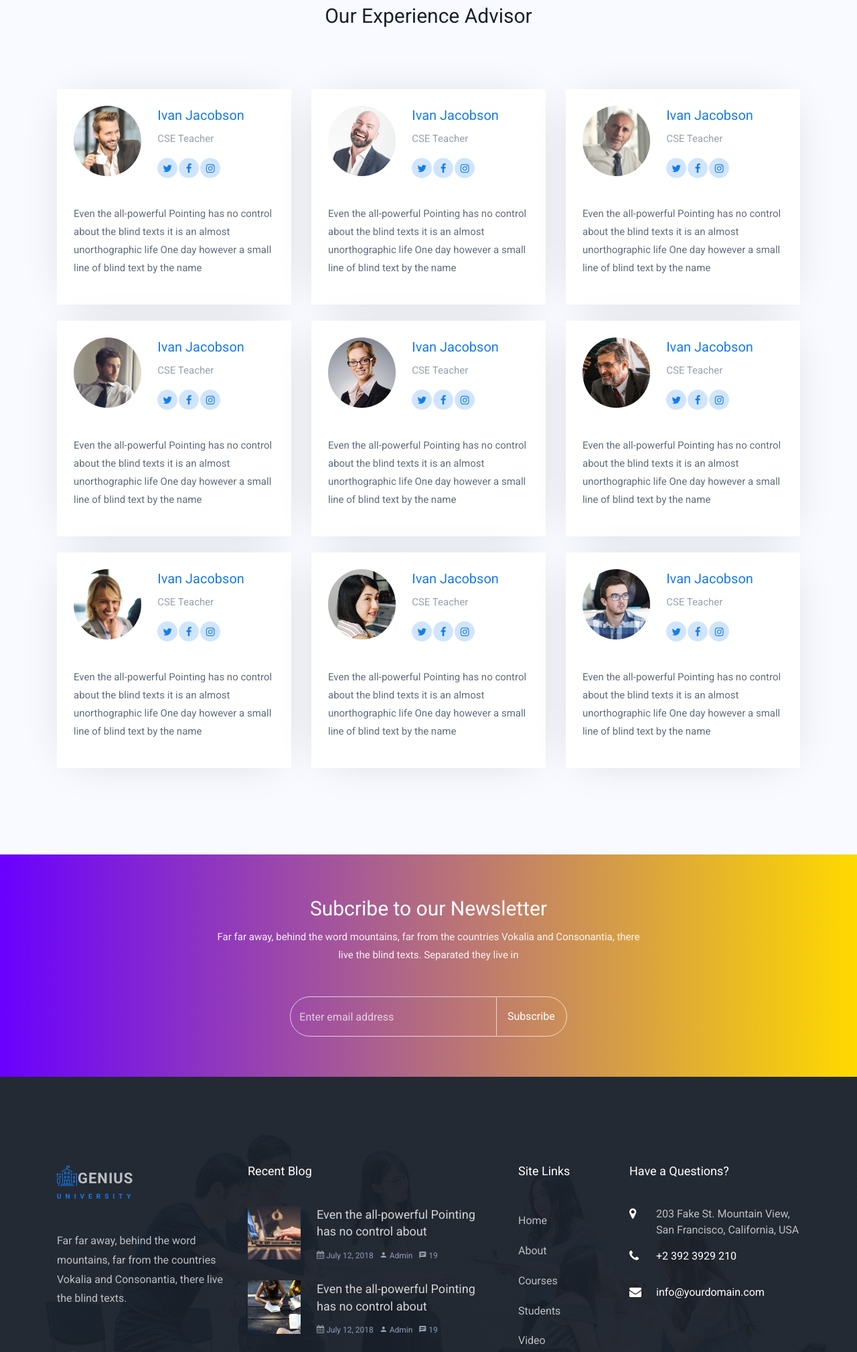
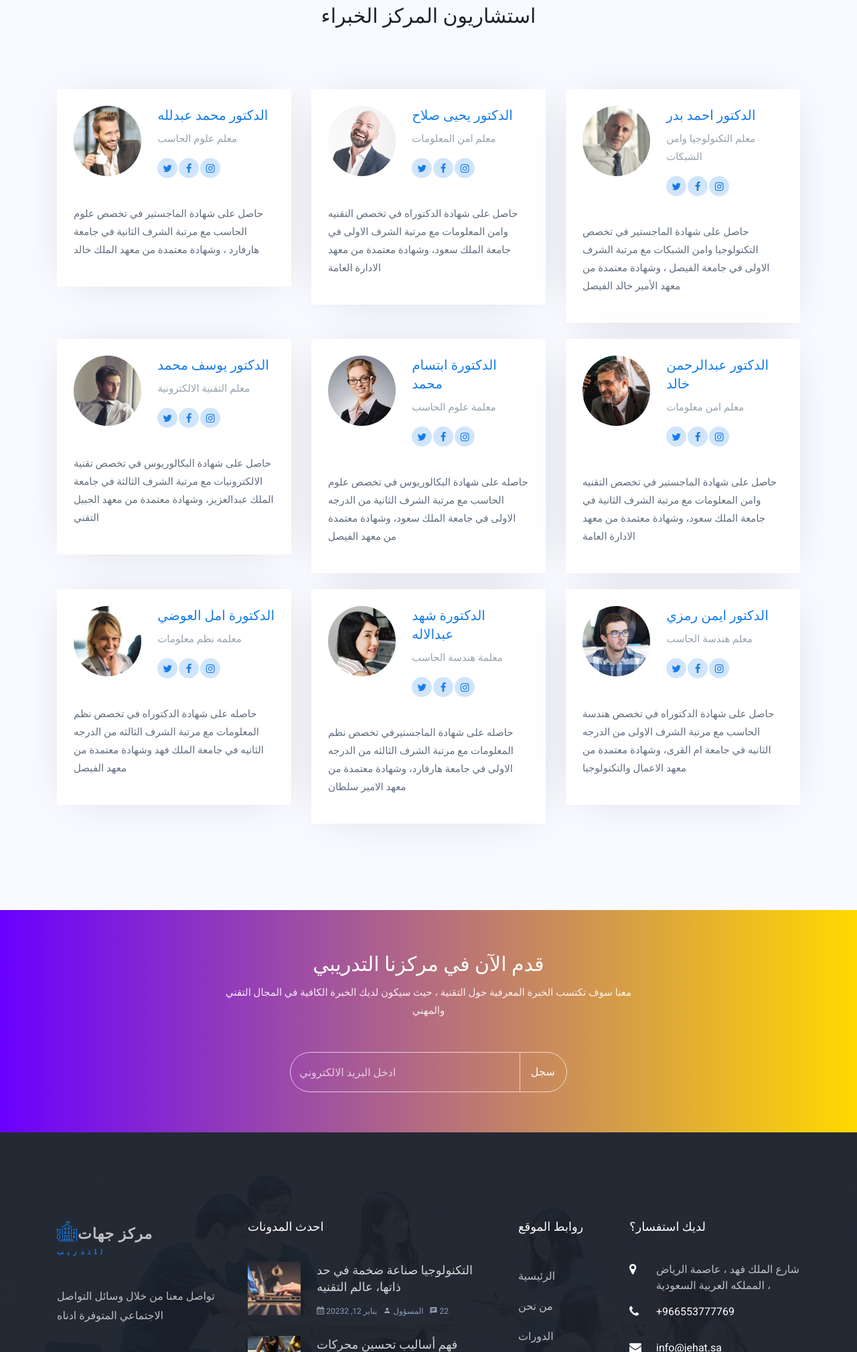
Before and after one commit to Mousa0099/J-training, a plain HTML site: page ar/teacher.html in a window 1280 px wide. Shown: the part 781-2800 px from the top of the page at 67% size. Drawn offline with Linux system fonts and the light colour scheme; some packages are replaced by stand-ins of ours; no server answers; files whose address does not match are found by name.

Commit message:
about, teacher done

```diff
--- a/ar/teacher.html
+++ b/ar/teacher.html
@@ -1,7 +1,7 @@
 <!DOCTYPE html>
 <html lang="en">
   <head>
-    <title>Genius - Free Bootstrap 4 Template by Colorlib</title>
+    <title>مركز تدريب جهات - المدربين </title>
     <meta charset="utf-8">
     <meta name="viewport" content="width=device-width, initial-scale=1, shrink-to-fit=no">
 
@@ -30,21 +30,21 @@
 
   <nav class="navbar navbar-expand-lg navbar-dark ftco_navbar bg-dark ftco-navbar-light" id="ftco-navbar">
     <div class="container">
-      <a class="navbar-brand" href="index.html"><i class="flaticon-university"></i>Genius <br><small>University</small></a>
+      <a class="navbar-brand" href="index.html"><i class="flaticon-university"></i>مركز جهات  <br><small>للتدريب </small></a>
       <button class="navbar-toggler" type="button" data-toggle="collapse" data-target="#ftco-nav" aria-controls="ftco-nav" aria-expanded="false" aria-label="Toggle navigation">
-        <span class="oi oi-menu"></span> Menu
+        <span class="oi oi-menu"></span> قائمه
       </button>
 
       <div class="collapse navbar-collapse" id="ftco-nav">
         <ul class="navbar-nav ml-auto">
-          <li class="nav-item"><a href="index.html" class="nav-link">Home</a></li>
-          <li class="nav-item"><a href="about.html" class="nav-link">About</a></li>
-          <li class="nav-item"><a href="course.html" class="nav-link">Courses</a></li>
-          <li class="nav-item active"><a href="teacher.html" class="nav-link">Teacher</a></li>
-          <li class="nav-item"><a href="blog.html" class="nav-link">Blog</a></li>
-          <li class="nav-item"><a href="event.html" class="nav-link">Events</a></li>
-          <li class="nav-item"><a href="contact.html" class="nav-link">Contact</a></li>
-          <li class="nav-item cta"><a href="contact.html" class="nav-link"><span>Apply Now!</span></a></li>
+          <li class="nav-item"><a href="index.html" class="nav-link">الرئيسية</a></li>
+          <li class="nav-item"><a href="about.html" class="nav-link">من نحن</a></li>
+          <li class="nav-item"><a href="course.html" class="nav-link">الدورات</a></li>
+          <li class="nav-item active"><a href="teacher.html" class="nav-link">المدربين</a></li>
+          <li class="nav-item"><a href="blog.html" class="nav-link">المدونه</a></li>
+          <li class="nav-item"><a href="event.html" class="nav-link">الفعاليات</a></li>
+          <li class="nav-item"><a href="contact.html" class="nav-link">تواصل معنا</a></li>
+          <li class="nav-item cta"><a href="contact.html" class="nav-link"><span>قدم الآن </span></a></li>
         </ul>
       </div>
     </div>
@@ -56,8 +56,8 @@
       <div class="container">
         <div class="row no-gutters slider-text align-items-center justify-content-center" data-scrollax-parent="true">
           <div class="col-md-8 ftco-animate text-center">
-            <p class="breadcrumbs"><span class="mr-2"><a href="index.html">Home</a></span> <span>Teacher</span></p>
-            <h1 class="mb-3 bread">Teacher</h1>
+            <p class="breadcrumbs"><span class="mr-2"><a href="index.html"> الرئيسية </a></span> <span> المدربين </span></p>
+            <h1 class="mb-3 bread"> المدربين </h1>
           </div>
         </div>
       </div>
@@ -67,7 +67,7 @@
       <div class="container">
       	<div class="row justify-content-center mb-5 pb-3">
           <div class="col-md-7 heading-section ftco-animate text-center">
-            <h2 class="mb-4">Our Experience Advisor</h2>
+            <h2 class="mb-4">استشاريون المركز الخبراء</h2>
           </div>
         </div>
         <div class="row">
@@ -76,8 +76,8 @@
         			<div class="d-flex mb-4">
         				<div class="img" style="background-image: url(images/person_1.jpg);"></div>
         				<div class="info ml-4">
-        					<h3><a href="teacher-single.html">Ivan Jacobson</a></h3>
-        					<span class="position">CSE Teacher</span>
+        					<h3><a href="teacher-single.html">الدكتور محمد عبدلله</a></h3>
+        					<span class="position">معلم علوم الحاسب</span>
         					<p class="ftco-social d-flex">
 		                <a href="#" class="d-flex justify-content-center align-items-center"><span class="icon-twitter"></span></a>
 		                <a href="#" class="d-flex justify-content-center align-items-center"><span class="icon-facebook"></span></a>
@@ -86,7 +86,7 @@
         				</div>
         			</div>
         			<div class="text">
-        				<p>Even the all-powerful Pointing has no control about the blind texts it is an almost unorthographic life One day however a small line of blind text by the name</p>
+        				<p>حاصل على شهادة الماجستير في تخصص علوم الحاسب مع مرتبة الشرف الثانية في جامعة هارفارد  ، وشهادة معتمدة من معهد الملك خالد</p>
         			</div>
         		</div>
         	</div>
@@ -95,8 +95,8 @@
         			<div class="d-flex mb-4">
         				<div class="img" style="background-image: url(images/person_2.jpg);"></div>
         				<div class="info ml-4">
-        					<h3><a href="teacher-single.html">Ivan Jacobson</a></h3>
-        					<span class="position">CSE Teacher</span>
+        					<h3><a href="teacher-single.html">الدكتور يحيى صلاح</a></h3>
+        					<span class="position">معلم امن المعلومات</span>
         					<p class="ftco-social d-flex">
 		                <a href="#" class="d-flex justify-content-center align-items-center"><span class="icon-twitter"></span></a>
 		                <a href="#" class="d-flex justify-content-center align-items-center"><span class="icon-facebook"></span></a>
@@ -105,7 +105,7 @@
         				</div>
         			</div>
         			<div class="text">
-        				<p>Even the all-powerful Pointing has no control about the blind texts it is an almost unorthographic life One day however a small line of blind text by the name</p>
+        				<p>حاصل على شهادة الدكتوراه في تخصص التقنيه وامن المعلومات مع مرتبة الشرف الاولى في جامعة الملك سعود، وشهادة معتمدة من معهد الادارة العامة</p>
         			</div>
         		</div>
         	</div>
@@ -114,8 +114,8 @@
         			<div class="d-flex mb-4">
         				<div class="img" style="background-image: url(images/person_3.jpg);"></div>
         				<div class="info ml-4">
-        					<h3><a href="teacher-single.html">Ivan Jacobson</a></h3>
-        					<span class="position">CSE Teacher</span>
+        					<h3><a href="teacher-single.html">الدكتور احمد بدر</a></h3>
+        					<span class="position"> معلم التكنولوجيا وامن الشبكات</span>
         					<p class="ftco-social d-flex">
 		                <a href="#" class="d-flex justify-content-center align-items-center"><span class="icon-twitter"></span></a>
 		                <a href="#" class="d-flex justify-content-center align-items-center"><span class="icon-facebook"></span></a>
@@ -124,7 +124,7 @@
         				</div>
         			</div>
         			<div class="text">
-        				<p>Even the all-powerful Pointing has no control about the blind texts it is an almost unorthographic life One day however a small line of blind text by the name</p>
+        				<p>حاصل على شهادة الماجستير في تخصص التكنولوجيا وامن الشبكات مع مرتبة الشرف الاولى في جامعة الفيصل ، وشهادة معتمدة من معهد الأمير خالد الفيصل</p>
         			</div>
         		</div>
         	</div>
@@ -133,8 +133,8 @@
         			<div class="d-flex mb-4">
         				<div class="img" style="background-image: url(images/person_4.jpg);"></div>
         				<div class="info ml-4">
-        					<h3><a href="teacher-single.html">Ivan Jacobson</a></h3>
-        					<span class="position">CSE Teacher</span>
+        					<h3><a href="teacher-single.html">الدكتور يوسف محمد </a></h3>
+        					<span class="position">  معلم التقنية الالكترونية</span>
         					<p class="ftco-social d-flex">
 		                <a href="#" class="d-flex justify-content-center align-items-center"><span class="icon-twitter"></span></a>
 		                <a href="#" class="d-flex justify-content-center align-items-center"><span class="icon-facebook"></span></a>
@@ -143,7 +143,7 @@
         				</div>
         			</div>
         			<div class="text">
-        				<p>Even the all-powerful Pointing has no control about the blind texts it is an almost unorthographic life One day however a small line of blind text by the name</p>
+        				<p>حاصل على شهادة البكالوريوس في تخصص تقنية الالكترونيات مع مرتبة الشرف الثالثة في جامعة الملك عبدالعزيز، وشهادة معتمدة من معهد الجبيل التقني</p>
         			</div>
         		</div>
         	</div>
@@ -152,8 +152,8 @@
         			<div class="d-flex mb-4">
         				<div class="img" style="background-image: url(images/person_5.jpg);"></div>
         				<div class="info ml-4">
-        					<h3><a href="teacher-single.html">Ivan Jacobson</a></h3>
-        					<span class="position">CSE Teacher</span>
+        					<h3><a href="teacher-single.html">الدكتورة ابتسام محمد</a></h3>
+        					<span class="position">معلمة علوم الحاسب</span>
         					<p class="ftco-social d-flex">
 		                <a href="#" class="d-flex justify-content-center align-items-center"><span class="icon-twitter"></span></a>
 		                <a href="#" class="d-flex justify-content-center align-items-center"><span class="icon-facebook"></span></a>
@@ -162,7 +162,7 @@
         				</div>
         			</div>
         			<div class="text">
-        				<p>Even the all-powerful Pointing has no control about the blind texts it is an almost unorthographic life One day however a small line of blind text by the name</p>
+        				<p>حاصله على شهادة البكالوريوس في تخصص علوم الحاسب مع مرتبة الشرف الثانية من الدرجه الاولى في جامعة الملك سعود، وشهادة معتمدة من معهد الفيصل</p>
         			</div>
         		</div>
         	</div>
@@ -171,8 +171,8 @@
         			<div class="d-flex mb-4">
         				<div class="img" style="background-image: url(images/person_6.jpg);"></div>
         				<div class="info ml-4">
-        					<h3><a href="teacher-single.html">Ivan Jacobson</a></h3>
-        					<span class="position">CSE Teacher</span>
+        					<h3><a href="teacher-single.html">الدكتور عبدالرحمن خالد</a></h3>
+        					<span class="position">معلم امن معلومات</span>
         					<p class="ftco-social d-flex">
 		                <a href="#" class="d-flex justify-content-center align-items-center"><span class="icon-twitter"></span></a>
 		                <a href="#" class="d-flex justify-content-center align-items-center"><span class="icon-facebook"></span></a>
@@ -181,7 +181,7 @@
         				</div>
         			</div>
         			<div class="text">
-        				<p>Even the all-powerful Pointing has no control about the blind texts it is an almost unorthographic life One day however a small line of blind text by the name</p>
+        				<p>حاصل على شهادة الماجستير في تخصص التقنيه وامن المعلومات مع مرتبة الشرف الثانية في جامعة الملك سعود، وشهادة معتمدة من معهد الادارة العامة</p>
         			</div>
         		</div>
         	</div>
@@ -190,8 +190,8 @@
         			<div class="d-flex mb-4">
         				<div class="img" style="background-image: url(images/person_7.jpg);"></div>
         				<div class="info ml-4">
-        					<h3><a href="teacher-single.html">Ivan Jacobson</a></h3>
-        					<span class="position">CSE Teacher</span>
+        					<h3><a href="teacher-single.html">الدكتورة امل العوضي</a></h3>
+        					<span class="position">معلمه نظم معلومات</span>
         					<p class="ftco-social d-flex">
 		                <a href="#" class="d-flex justify-content-center align-items-center"><span class="icon-twitter"></span></a>
 		                <a href="#" class="d-flex justify-content-center align-items-center"><span class="icon-facebook"></span></a>
@@ -200,7 +200,7 @@
         				</div>
         			</div>
         			<div class="text">
-        				<p>Even the all-powerful Pointing has no control about the blind texts it is an almost unorthographic life One day however a small line of blind text by the name</p>
+        				<p>حاصله على شهادة الدكتوراه في تخصص نظم المعلومات مع مرتبة الشرف الثالثه من الدرجه الثانيه في جامعة الملك فهد وشهادة معتمدة من معهد الفيصل</p>
         			</div>
         		</div>
         	</div>
@@ -209,8 +209,8 @@
         			<div class="d-flex mb-4">
         				<div class="img" style="background-image: url(images/person_8.jpg);"></div>
         				<div class="info ml-4">
-        					<h3><a href="teacher-single.html">Ivan Jacobson</a></h3>
-        					<span class="position">CSE Teacher</span>
+        					<h3><a href="teacher-single.html">الدكتورة شهد عبدالاله</a></h3>
+        					<span class="position">معلمة هندسة الحاسب</span>
         					<p class="ftco-social d-flex">
 		                <a href="#" class="d-flex justify-content-center align-items-center"><span class="icon-twitter"></span></a>
 		                <a href="#" class="d-flex justify-content-center align-items-center"><span class="icon-facebook"></span></a>
@@ -219,7 +219,7 @@
         				</div>
         			</div>
         			<div class="text">
-        				<p>Even the all-powerful Pointing has no control about the blind texts it is an almost unorthographic life One day however a small line of blind text by the name</p>
+        				<p>حاصله على شهادة الماجستيرفي تخصص نظم المعلومات مع مرتبة الشرف الثالثه من الدرجه الاولى في جامعة هارفارد، وشهادة معتمدة من معهد الامير سلطان</p>
         			</div>
         		</div>
         	</div>
@@ -228,8 +228,8 @@
         			<div class="d-flex mb-4">
         				<div class="img" style="background-image: url(images/person_9.jpg);"></div>
         				<div class="info ml-4">
-        					<h3><a href="teacher-single.html">Ivan Jacobson</a></h3>
-        					<span class="position">CSE Teacher</span>
+        					<h3><a href="teacher-single.html">الدكتور ايمن رمزي</a></h3>
+        					<span class="position">معلم هندسة الحاسب</span>
         					<p class="ftco-social d-flex">
 		                <a href="#" class="d-flex justify-content-center align-items-center"><span class="icon-twitter"></span></a>
 		                <a href="#" class="d-flex justify-content-center align-items-center"><span class="icon-facebook"></span></a>
@@ -238,7 +238,7 @@
         				</div>
         			</div>
         			<div class="text">
-        				<p>Even the all-powerful Pointing has no control about the blind texts it is an almost unorthographic life One day however a small line of blind text by the name</p>
+        				<p>حاصل على شهادة الدكتوراه في تخصص هندسة الحاسب مع مرتبة الشرف الاولى من الدرجه الثانيه في جامعة ام القرى، وشهادة معتمدة من معهد الاعمال والتكنولوجيا</p>
         			</div>
         		</div>
         	</div>
@@ -251,14 +251,14 @@
         <div class="container">
           <div class="row d-flex justify-content-center">
             <div class="col-md-7 text-center heading-section heading-section-white ftco-animate">
-              <h2>Subcribe to our Newsletter</h2>
-              <p>Far far away, behind the word mountains, far from the countries Vokalia and Consonantia, there live the blind texts. Separated they live in</p>
+              <h2>قدم الآن في مركزنا التدريبي </h2>
+              <p>معنا سوف تكتسب الخبرة المعرفية حول التقنية ، حيث سيكون لديك الخبرة الكافية في المجال التقني والمهني</p>
               <div class="row d-flex justify-content-center mt-5">
                 <div class="col-md-8">
                   <form action="#" class="subscribe-form">
                     <div class="form-group d-flex">
-                      <input type="text" class="form-control" placeholder="Enter email address">
-                      <input type="submit" value="Subscribe" class="submit px-3">
+                      <input type="text" class="form-control" placeholder="ادخل البريد الالكتروني ">
+                      <input type="submit" value="سجل" class="submit px-3">
                     </div>
                   </form>
                 </div>
@@ -275,8 +275,8 @@
         <div class="row mb-5">
           <div class="col-md-3">
             <div class="ftco-footer-widget mb-4">
-              <h2><a class="navbar-brand" href="index.html"><i class="flaticon-university"></i>Genius <br><small>University</small></a></h2>
-              <p>Far far away, behind the word mountains, far from the countries Vokalia and Consonantia, there live the blind texts.</p>
+              <h2><a class="navbar-brand" href="index.html"><i class="flaticon-university"></i>مركز جهات  <br><small> للتدريب</small></a></h2>
+              <p> تواصل معنا من خلال وسائل التواصل الاجتماعي المتوفرة ادناه</p>
               <ul class="ftco-footer-social list-unstyled float-md-left float-lft mt-5">
                 <li class="ftco-animate"><a href="#"><span class="icon-twitter"></span></a></li>
                 <li class="ftco-animate"><a href="#"><span class="icon-facebook"></span></a></li>
@@ -286,25 +286,25 @@
           </div>
           <div class="col-md-4">
             <div class="ftco-footer-widget mb-4">
-              <h2 class="ftco-heading-2">Recent Blog</h2>
+              <h2 class="ftco-heading-2">احدث المدونات</h2>
               <div class="block-21 mb-4 d-flex">
                 <a class="blog-img mr-4" style="background-image: url(images/image_1.jpg);"></a>
                 <div class="text">
-                  <h3 class="heading"><a href="#">Even the all-powerful Pointing has no control about</a></h3>
+                  <h3 class="heading"><a href="#">التكنولوجيا صناعة ضخمة في حد ذاتها، عالم التقنيه</a></h3>
                   <div class="meta">
-                    <div><a href="#"><span class="icon-calendar"></span> July 12, 2018</a></div>
-                    <div><a href="#"><span class="icon-person"></span> Admin</a></div>
-                    <div><a href="#"><span class="icon-chat"></span> 19</a></div>
+                    <div><a href="#"><span class="icon-calendar"></span> يناير 12, 20232</a></div>
+                    <div><a href="#"><span class="icon-person"></span> المسؤول</a></div>
+                    <div><a href="#"><span class="icon-chat"></span> 22</a></div>
                   </div>
                 </div>
               </div>
               <div class="block-21 mb-4 d-flex">
                 <a class="blog-img mr-4" style="background-image: url(images/image_2.jpg);"></a>
                 <div class="text">
-                  <h3 class="heading"><a href="#">Even the all-powerful Pointing has no control about</a></h3>
+                  <h3 class="heading"><a href="#"> فهم أساليب تحسين محركات البحث وتطوير موقعك الإلكتروني ، اكادمية الزيرو</a></h3>
                   <div class="meta">
-                    <div><a href="#"><span class="icon-calendar"></span> July 12, 2018</a></div>
-                    <div><a href="#"><span class="icon-person"></span> Admin</a></div>
+                    <div><a href="#"><span class="icon-calendar"></span> يونيو 12, 2022</a></div>
+                    <div><a href="#"><span class="icon-person"></span> المسؤول</a></div>
                     <div><a href="#"><span class="icon-chat"></span> 19</a></div>
                   </div>
                 </div>
@@ -313,24 +313,24 @@
           </div>
           <div class="col-md-2">
              <div class="ftco-footer-widget mb-4 ml-md-4">
-              <h2 class="ftco-heading-2">Site Links</h2>
+              <h2 class="ftco-heading-2">روابط الموقع</h2>
               <ul class="list-unstyled">
-                <li><a href="#" class="py-2 d-block">Home</a></li>
-                <li><a href="#" class="py-2 d-block">About</a></li>
-                <li><a href="#" class="py-2 d-block">Courses</a></li>
-                <li><a href="#" class="py-2 d-block">Students</a></li>
-                <li><a href="#" class="py-2 d-block">Video</a></li>
+                <li><a href="#" class="py-2 d-block">الرئيسية</a></li>
+                <li><a href="#" class="py-2 d-block">من نحن</a></li>
+                <li><a href="#" class="py-2 d-block">الدورات</a></li>
+                <li><a href="#" class="py-2 d-block">الطلاب</a></li>
+                <li><a href="#" class="py-2 d-block">فيديو</a></li>
               </ul>
             </div>
           </div>
           <div class="col-md-3">
             <div class="ftco-footer-widget mb-4">
-            	<h2 class="ftco-heading-2">Have a Questions?</h2>
+            	<h2 class="ftco-heading-2">لديك استفسار؟</h2>
             	<div class="block-23 mb-3">
 	              <ul>
-	                <li><span class="icon icon-map-marker"></span><span class="text">203 Fake St. Mountain View, San Francisco, California, USA</span></li>
-	                <li><a href="#"><span class="icon icon-phone"></span><span class="text">+2 392 3929 210</span></a></li>
-	                <li><a href="#"><span class="icon icon-envelope"></span><span class="text">info@yourdomain.com</span></a></li>
+	                <li><span class="icon icon-map-marker"></span><span class="text">شارع الملك فهد ، عاصمة الرياض ، المملكه العربية السعودية</span></li>
+	                <li><a href="#"><span class="icon icon-phone"></span><span class="text">+966553777769</span></a></li>
+	                <li><a href="#"><span class="icon icon-envelope"></span><span class="text">info@jehat.sa</span></a></li>
 	              </ul>
 	            </div>
             </div>
@@ -340,7 +340,7 @@
           <div class="col-md-12 text-center">
 
             <p><!-- Link back to Colorlib can't be removed. Template is licensed under CC BY 3.0. -->
-  Copyright &copy;<script>document.write(new Date().getFullYear());</script> All rights reserved | This template is made with <i class="icon-heart" aria-hidden="true"></i> by <a href="https://colorlib.com" target="_blank">Colorlib</a>
+  حقوق النشر &copy;<script>document.write(new Date().getFullYear());</script> جميع الحقوق محفوظة | هذا القالب مصنوع  <i class="icon-heart" aria-hidden="true"></i> بواسطة <a href="https://colorlib.com" target="_blank">كلورليب </a>
   <!-- Link back to Colorlib can't be removed. Template is licensed under CC BY 3.0. --></p>
           </div>
         </div>
```
Also changed, not shown: ar/about.html (+12 -12 lines).
